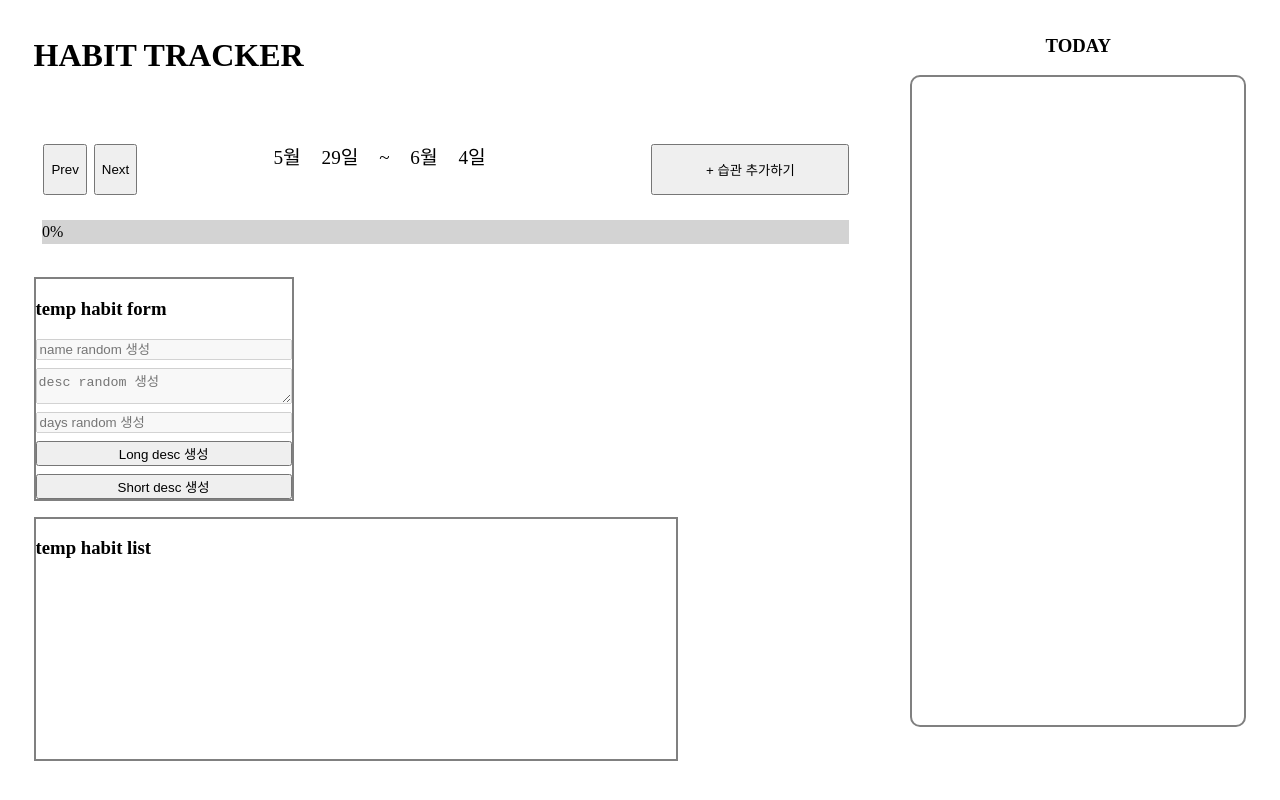
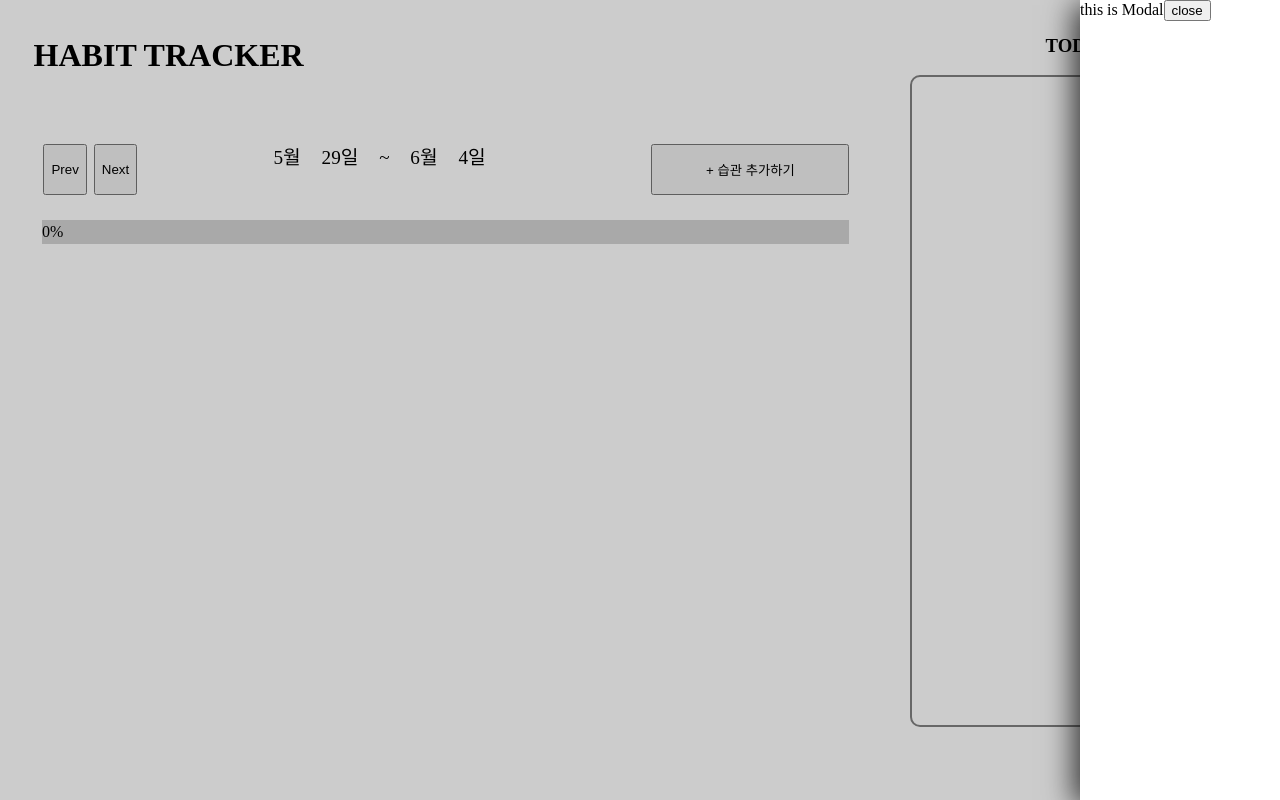
Before and after one commit to wanted-pre-onboarding-side-project/habit-tracker, a React (Create React App) app: page / in a window 1280 px wide. Both pictures are taken after a click on the button "+ 습관 추가하기". Built offline with nearby package versions, Linux system fonts and the light colour scheme.

Commit message:
feat: 우측에서 나타나는 drawer형태 모달 컴포넌트 작성
isModalOpen 값에 따라 classname을 변경하여 애니메이션 적용

```diff
--- a/src/HabitTracker.css
+++ b/src/HabitTracker.css
@@ -1,3 +1,7 @@
+body {
+  overflow: hidden;
+}
+
 .HabitTracker {
   position: relative;
   margin: 2vh 2vw 2vh 2vw;
--- a/src/HabitTracker.tsx
+++ b/src/HabitTracker.tsx
@@ -1,9 +1,8 @@
-import './HabitTracker.css';
-import Header from 'components/Header';
 import Controller from 'components/controller/Controller';
 import DashBoard from 'components/dashBoard/Dashboard';
-import TempHabitCreateForm from 'components/temporary/TempHabitCreateForm';
-import TempHabitList from 'components/temporary/TempHabitList';
+import Header from 'components/Header';
+import Overlays from 'components/overlay/Overlays';
+import './HabitTracker.css';
 
 const HabitTracker = () => {
   return (
@@ -11,10 +10,7 @@ const HabitTracker = () => {
       <Header />
       <Controller />
       <DashBoard />
-      <div className="tempComponentsLayout">
-        <TempHabitCreateForm />
-        <TempHabitList />
-      </div>
+      <Overlays />
     </div>
   );
 };
--- /dev/null
+++ b/src/components/overlay/Modal.module.css
@@ -0,0 +1,28 @@
+.modalContainer {
+  position: absolute;
+  right: -200px;
+  top: 0;
+  width: 200px;
+  height: 100%;
+  opacity: 0;
+  background: white;
+  box-shadow: none;
+  transition: all 0.5s ease;
+}
+
+.open {
+  right: 0;
+  opacity: 1;
+  box-shadow: -6px 5px 28px 0px rgba(0, 0, 0, 0.75);
+  -webkit-box-shadow: -6px 5px 28px 0px rgba(0, 0, 0, 0.75);
+  -moz-box-shadow: -6px 5px 28px 0px rgba(0, 0, 0, 0.75);
+}
+
+.backdrop {
+  position: absolute;
+  left: 0;
+  top: 0;
+  width: 100%;
+  height: 100%;
+  background-color: rgba(0, 0, 0, 0.2);
+}
--- /dev/null
+++ b/src/components/overlay/Modal.tsx
@@ -0,0 +1,47 @@
+import { useModalHandle } from 'contexts/ModalContext';
+import { useEffect, useState } from 'react';
+import styles from './Modal.module.css';
+
+const Modal = () => {
+  const toggleModal = useModalHandle();
+
+  const { modalClassNames, removeModalOpenClassname } = useModalClassname();
+
+  const closeModal = () => {
+    removeModalOpenClassname();
+    toggleModal();
+  };
+
+  return (
+    <>
+      <div className={styles.backdrop} onClick={closeModal} />
+      <div className={modalClassNames}>
+        this is Modal
+        <button onClick={closeModal}>close</button>
+      </div>
+    </>
+  );
+};
+
+export default Modal;
+
+// TODO : hook 분리
+const useModalClassname = () => {
+  const [modalClassNames, setModalClassNames] = useState([
+    styles.modalContainer,
+  ]);
+  useEffect(() => {
+    setModalClassNames((prev) => [...prev, styles.open]);
+  }, []);
+
+  const removeModalOpenClassname = () => {
+    setModalClassNames((prev) =>
+      prev.filter((classname) => classname !== styles.open),
+    );
+  };
+
+  return {
+    modalClassNames: modalClassNames.join(' '),
+    removeModalOpenClassname,
+  };
+};
--- /dev/null
+++ b/src/components/overlay/Overlays.tsx
@@ -0,0 +1,10 @@
+import { useModal } from 'contexts/ModalContext';
+import { createPortal } from 'react-dom';
+import Modal from './Modal';
+
+const Overlays = () => {
+  const isModalOpen = useModal();
+  return <>{isModalOpen && createPortal(<Modal />, document.body)}</>;
+};
+
+export default Overlays;
--- a/src/contexts/ModalContextProvider.tsx
+++ b/src/contexts/ModalContextProvider.tsx
@@ -4,7 +4,12 @@ import { ModalContext, ModalHandleContext } from './ModalContext';
 export const ModalProvider = ({ children }: { children: ReactNode }) => {
   const [isModalOpen, setIsModalOpen] = useState(false);
 
-  const toggleModal = useCallback(() => setIsModalOpen((prev) => !prev), []);
+  const toggleModal = useCallback(() => {
+    if (isModalOpen) {
+      return setTimeout(() => setIsModalOpen((prev) => !prev), 500);
+    }
+    return setIsModalOpen((prev) => !prev);
+  }, [isModalOpen]);
 
   //  TODO
   //  현재는 create 뿐이라 T/F로 충분하지만, 앞으로 여러 종류의 모달에 따라 다른 상태를 가져야 할 수 있다.
```
Also changed, not shown: src/index.tsx (+5 -8 lines).
